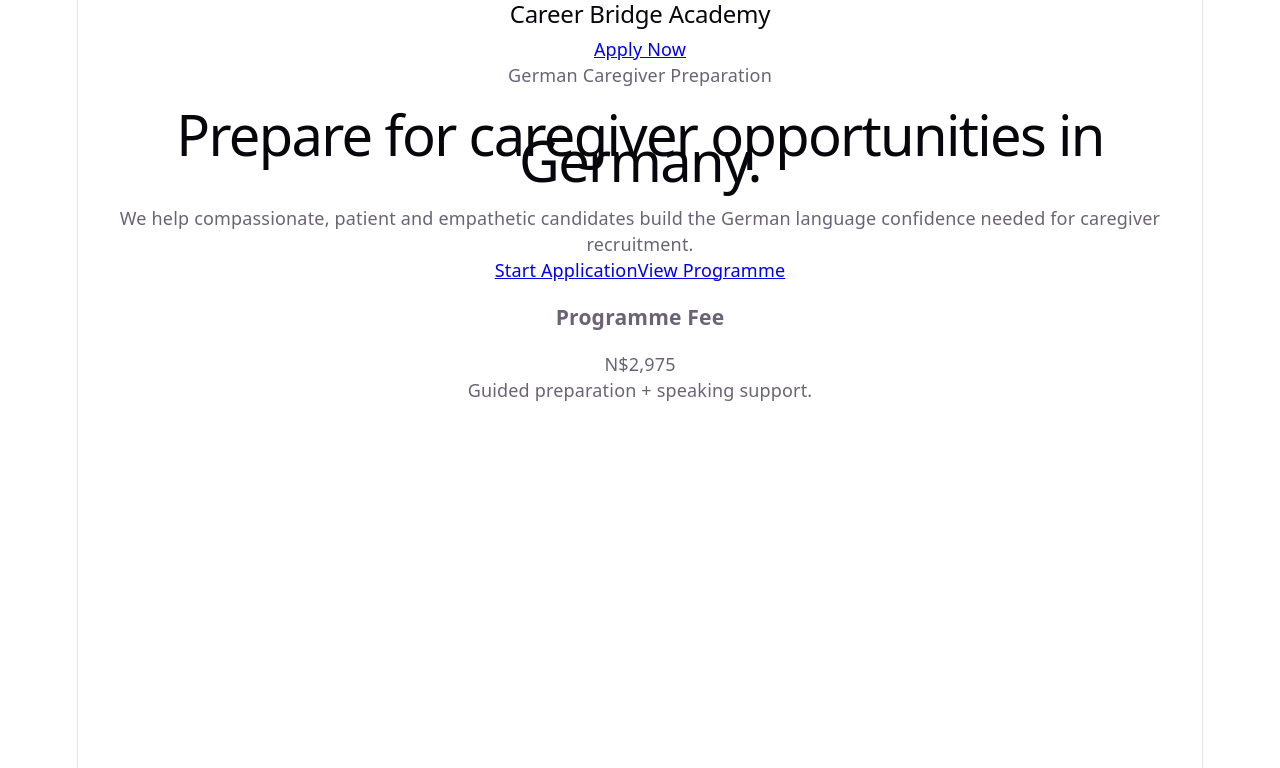
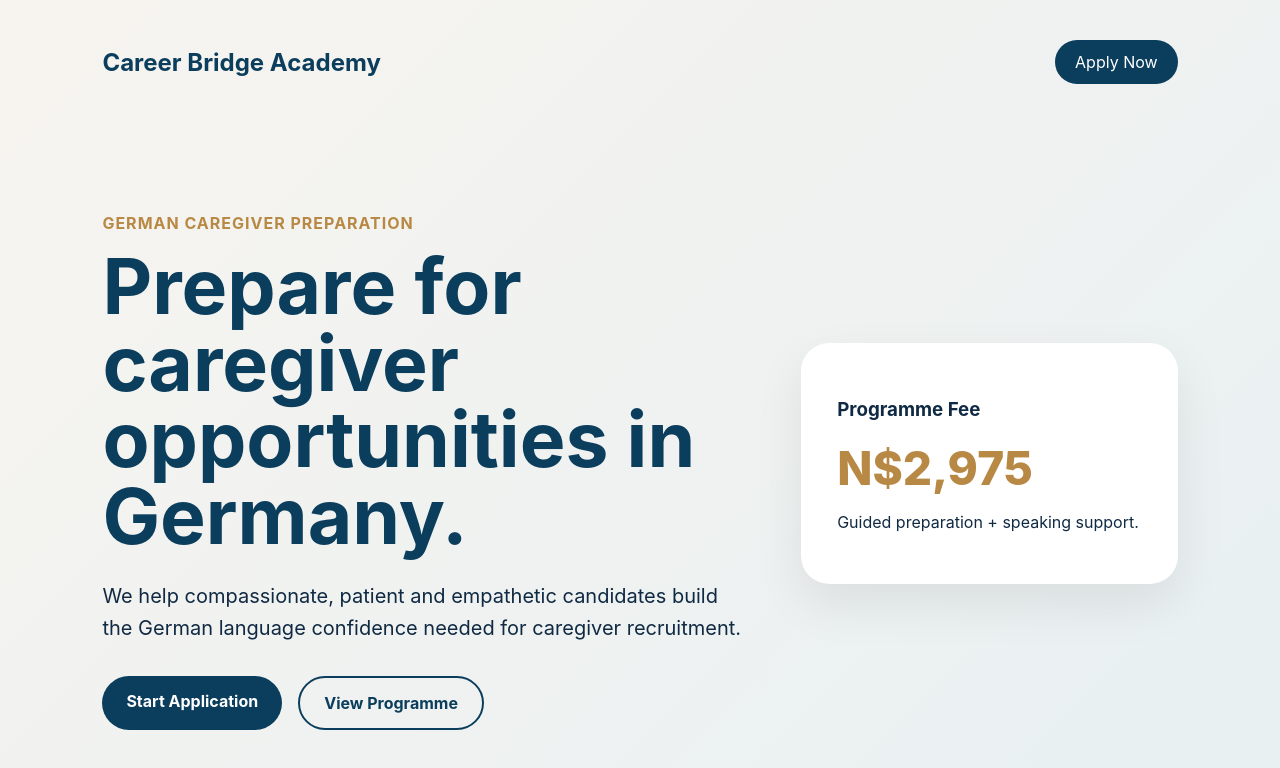
Before and after one commit to vetuakandetu-me/career-bridge-academy, a React (Vite) app: page / in a window 1280 px wide. Shown: the top 768 px of the page. Built offline with nearby package versions, Linux system fonts and the light colour scheme.

Commit message:
Update index.css

```diff
--- a/src/index.css
+++ b/src/index.css
@@ -1,111 +1,209 @@
-:root {
-  --text: #6b6375;
-  --text-h: #08060d;
-  --bg: #fff;
-  --border: #e5e4e7;
-  --code-bg: #f4f3ec;
-  --accent: #aa3bff;
-  --accent-bg: rgba(170, 59, 255, 0.1);
-  --accent-border: rgba(170, 59, 255, 0.5);
-  --social-bg: rgba(244, 243, 236, 0.5);
-  --shadow:
-    rgba(0, 0, 0, 0.1) 0 10px 15px -3px, rgba(0, 0, 0, 0.05) 0 4px 6px -2px;
-
-  --sans: system-ui, 'Segoe UI', Roboto, sans-serif;
-  --heading: system-ui, 'Segoe UI', Roboto, sans-serif;
-  --mono: ui-monospace, Consolas, monospace;
-
-  font: 18px/145% var(--sans);
-  letter-spacing: 0.18px;
-  color-scheme: light dark;
-  color: var(--text);
-  background: var(--bg);
-  font-synthesis: none;
-  text-rendering: optimizeLegibility;
-  -webkit-font-smoothing: antialiased;
-  -moz-osx-font-smoothing: grayscale;
-
-  @media (max-width: 1024px) {
-    font-size: 16px;
-  }
-}
-
-@media (prefers-color-scheme: dark) {
-  :root {
-    --text: #9ca3af;
-    --text-h: #f3f4f6;
-    --bg: #16171d;
-    --border: #2e303a;
-    --code-bg: #1f2028;
-    --accent: #c084fc;
-    --accent-bg: rgba(192, 132, 252, 0.15);
-    --accent-border: rgba(192, 132, 252, 0.5);
-    --social-bg: rgba(47, 48, 58, 0.5);
-    --shadow:
-      rgba(0, 0, 0, 0.4) 0 10px 15px -3px, rgba(0, 0, 0, 0.25) 0 4px 6px -2px;
-  }
-
-  #social .button-icon {
-    filter: invert(1) brightness(2);
-  }
+* {
+  box-sizing: border-box;
 }
 
 body {
   margin: 0;
+  font-family: Inter, Arial, sans-serif;
+  background: #f7f4ef;
+  color: #102a43;
 }
 
-#root {
-  width: 1126px;
-  max-width: 100%;
-  margin: 0 auto;
-  text-align: center;
-  border-inline: 1px solid var(--border);
-  min-height: 100svh;
-  display: flex;
-  flex-direction: column;
-  box-sizing: border-box;
+a {
+  text-decoration: none;
 }
 
-h1,
-h2 {
-  font-family: var(--heading);
-  font-weight: 500;
-  color: var(--text-h);
+.hero {
+  min-height: 100vh;
+  padding: 28px 8%;
+  background: linear-gradient(135deg, #f7f4ef 0%, #e8f0f2 100%);
+}
+
+nav {
+  display: flex;
+  justify-content: space-between;
+  align-items: center;
+}
+
+nav h2 {
+  color: #0b3d5c;
+}
+
+nav a {
+  background: #0b3d5c;
+  color: white;
+  padding: 12px 20px;
+  border-radius: 999px;
+}
+
+.heroContent {
+  display: grid;
+  grid-template-columns: 1.4fr 0.8fr;
+  gap: 40px;
+  align-items: center;
+  padding-top: 100px;
+}
+
+.tag {
+  color: #b88945;
+  font-weight: 700;
+  text-transform: uppercase;
+  letter-spacing: 1px;
 }
 
 h1 {
-  font-size: 56px;
-  letter-spacing: -1.68px;
-  margin: 32px 0;
-  @media (max-width: 1024px) {
-    font-size: 36px;
-    margin: 20px 0;
+  font-size: clamp(42px, 6vw, 78px);
+  line-height: 1;
+  margin: 10px 0 24px;
+  color: #0b3d5c;
+}
+
+.sub {
+  font-size: 20px;
+  line-height: 1.6;
+  max-width: 650px;
+}
+
+.buttons {
+  display: flex;
+  gap: 16px;
+  margin-top: 32px;
+  flex-wrap: wrap;
+}
+
+.primary,
+.secondary {
+  padding: 15px 24px;
+  border-radius: 999px;
+  font-weight: 700;
+}
+
+.primary {
+  background: #0b3d5c;
+  color: white;
+}
+
+.secondary {
+  border: 2px solid #0b3d5c;
+  color: #0b3d5c;
+}
+
+.card {
+  background: white;
+  padding: 36px;
+  border-radius: 28px;
+  box-shadow: 0 20px 50px rgba(0, 0, 0, 0.08);
+}
+
+.price {
+  font-size: 46px;
+  font-weight: 800;
+  color: #b88945;
+  margin: 10px 0;
+}
+
+.section {
+  padding: 80px 8%;
+}
+
+.section h2 {
+  font-size: 38px;
+  color: #0b3d5c;
+}
+
+.grid {
+  display: grid;
+  grid-template-columns: repeat(4, 1fr);
+  gap: 20px;
+}
+
+.grid div,
+.steps div {
+  background: white;
+  padding: 28px;
+  border-radius: 24px;
+  box-shadow: 0 12px 35px rgba(0, 0, 0, 0.06);
+  font-weight: 700;
+}
+
+.soft {
+  background: #0b3d5c;
+  color: white;
+}
+
+.soft h2 {
+  color: white;
+}
+
+.steps {
+  display: grid;
+  grid-template-columns: repeat(3, 1fr);
+  gap: 24px;
+}
+
+.steps span {
+  color: #b88945;
+  font-weight: 800;
+}
+
+.steps h3 {
+  color: #0b3d5c;
+}
+
+.apply {
+  text-align: center;
+}
+
+form {
+  max-width: 650px;
+  margin: 30px auto 0;
+  display: grid;
+  gap: 16px;
+}
+
+input,
+select,
+textarea {
+  padding: 16px;
+  border: 1px solid #d9d9d9;
+  border-radius: 14px;
+  font-size: 16px;
+}
+
+textarea {
+  min-height: 120px;
+}
+
+button {
+  background: #0b3d5c;
+  color: white;
+  border: none;
+  padding: 16px;
+  border-radius: 14px;
+  font-size: 17px;
+  font-weight: 700;
+  cursor: pointer;
+}
+
+footer {
+  background: #082f49;
+  color: white;
+  text-align: center;
+  padding: 40px 8%;
+}
+
+@media (max-width: 850px) {
+  .heroContent,
+  .grid,
+  .steps {
+    grid-template-columns: 1fr;
+  }
+
+  .heroContent {
+    padding-top: 60px;
+  }
+
+  nav {
+    gap: 20px;
   }
 }
-h2 {
-  font-size: 24px;
-  line-height: 118%;
-  letter-spacing: -0.24px;
-  margin: 0 0 8px;
-  @media (max-width: 1024px) {
-    font-size: 20px;
-  }
-}
-p {
-  margin: 0;
-}
-
-code,
-.counter {
-  font-family: var(--mono);
-  display: inline-flex;
-  border-radius: 4px;
-  color: var(--text-h);
-}
-
-code {
-  font-size: 15px;
-  line-height: 135%;
-  padding: 4px 8px;
-  background: var(--code-bg);
-}
```
